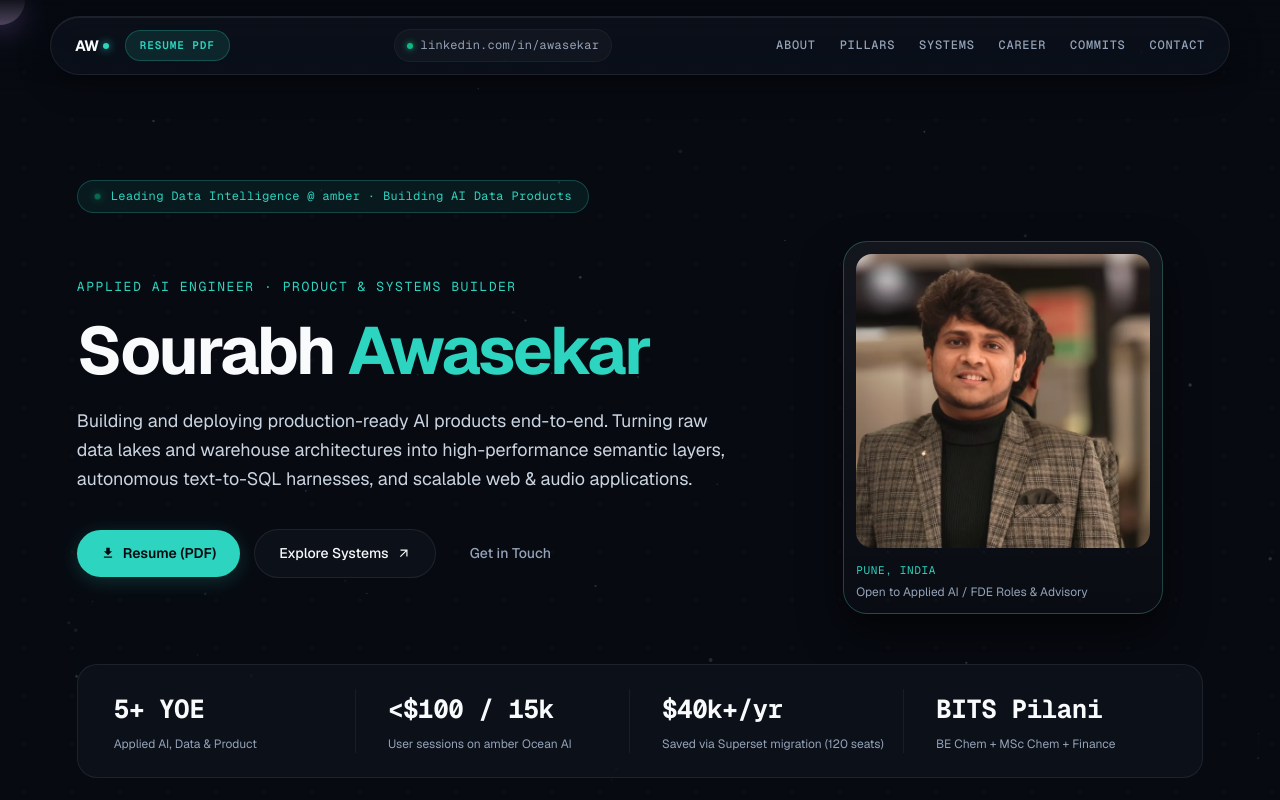
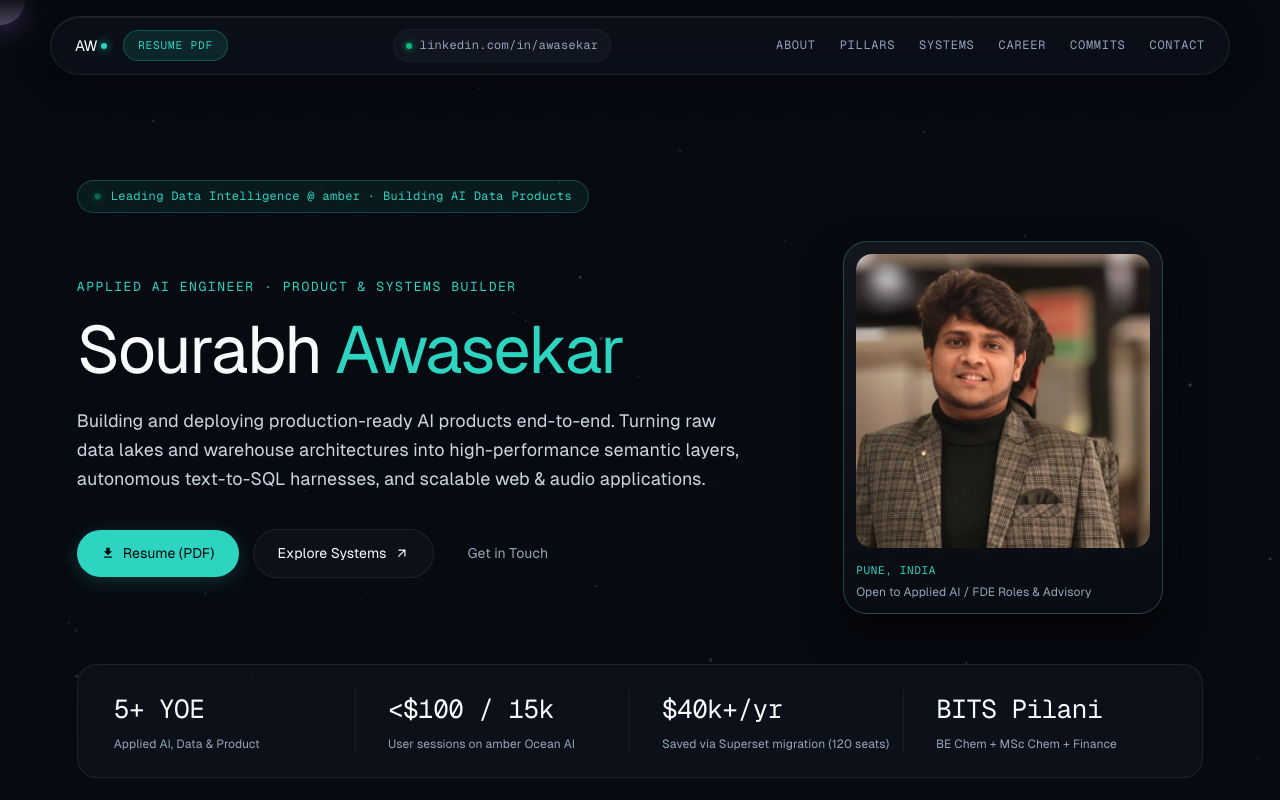
Before and after one commit to antrang/awasekar-portfolio, a React (Vite) app: page / in a window 1280 px wide. Shown: the top 800 px of the page. Built offline with nearby package versions, Linux system fonts and the light colour scheme.

Commit message:
perf: self-host Geist fonts locally and prune unused react-fast-marquee

```diff
--- a/index.html
+++ b/index.html
@@ -5,13 +5,6 @@
   <meta charset="UTF-8" />
   <link rel="icon" type="image/svg+xml" href="/favicon.svg" />
   <link rel="manifest" href="/site.webmanifest" />
-  <link rel="preconnect" href="https://fonts.googleapis.com" />
-  <link rel="preconnect" href="https://fonts.gstatic.com" crossorigin />
-  <link rel="preload" as="style" href="https://fonts.googleapis.com/css2?family=Geist+Mono:wght@100..900&family=Geist:wght@100..900&display=swap" />
-  <link rel="stylesheet" href="https://fonts.googleapis.com/css2?family=Geist+Mono:wght@100..900&family=Geist:wght@100..900&display=swap" media="print" onload="this.media='all'" />
-  <noscript>
-    <link rel="stylesheet" href="https://fonts.googleapis.com/css2?family=Geist+Mono:wght@100..900&family=Geist:wght@100..900&display=swap" />
-  </noscript>
   <link rel="preload" as="image" href="/Sourabh_Awasekar_Picture.webp" fetchpriority="high" type="image/webp" />
   <meta name="viewport" content="width=device-width, initial-scale=1.0" />
   <meta name="theme-color" content="#070a11" />
@@ -172,7 +165,7 @@
       --textSecondary: #cbd5e1;
       --textMuted: #94a3b8;
       --borderColor: rgba(255, 255, 255, 0.08);
-      --fontSans: "Geist", -apple-system, BlinkMacSystemFont, "Segoe UI", Roboto, sans-serif;
+      --fontSans: "Geist Sans", "Geist", -apple-system, BlinkMacSystemFont, "Segoe UI", Roboto, sans-serif;
       --fontMono: "Geist Mono", ui-monospace, SFMono-Regular, Menlo, Monaco, Consolas, monospace;
       --cWidth: 88%;
       --cMaxWidth: 1180px;
--- a/package.json
+++ b/package.json
@@ -11,10 +11,11 @@
     "preview": "vite preview"
   },
   "dependencies": {
+    "@fontsource/geist-mono": "^5.3.0",
+    "@fontsource/geist-sans": "^5.3.0",
     "@vercel/analytics": "^1.4.1",
     "react": "^18.3.1",
     "react-dom": "^18.3.1",
-    "react-fast-marquee": "^1.6.5",
     "react-icons": "^5.3.0"
   },
   "devDependencies": {
--- a/src/index.css
+++ b/src/index.css
@@ -1,6 +1,6 @@
 :root {
-  font-family: "Geist", -apple-system, BlinkMacSystemFont, "Segoe UI", Roboto, sans-serif;
-  --fontSans: "Geist", -apple-system, BlinkMacSystemFont, sans-serif;
+  font-family: "Geist Sans", "Geist", -apple-system, BlinkMacSystemFont, "Segoe UI", Roboto, sans-serif;
+  --fontSans: "Geist Sans", "Geist", -apple-system, BlinkMacSystemFont, sans-serif;
   --fontMono: "Geist Mono", ui-monospace, SFMono-Regular, Menlo, Monaco, Consolas, monospace;
 
   font-optical-sizing: auto;
--- a/src/main.tsx
+++ b/src/main.tsx
@@ -1,3 +1,5 @@
+import "@fontsource/geist-sans";
+import "@fontsource/geist-mono";
 import { StrictMode } from "react";
 import { createRoot } from "react-dom/client";
 import App from "./App.tsx";
```
Also changed, not shown: 1 other file (tests, documents, lock files or other folders).
